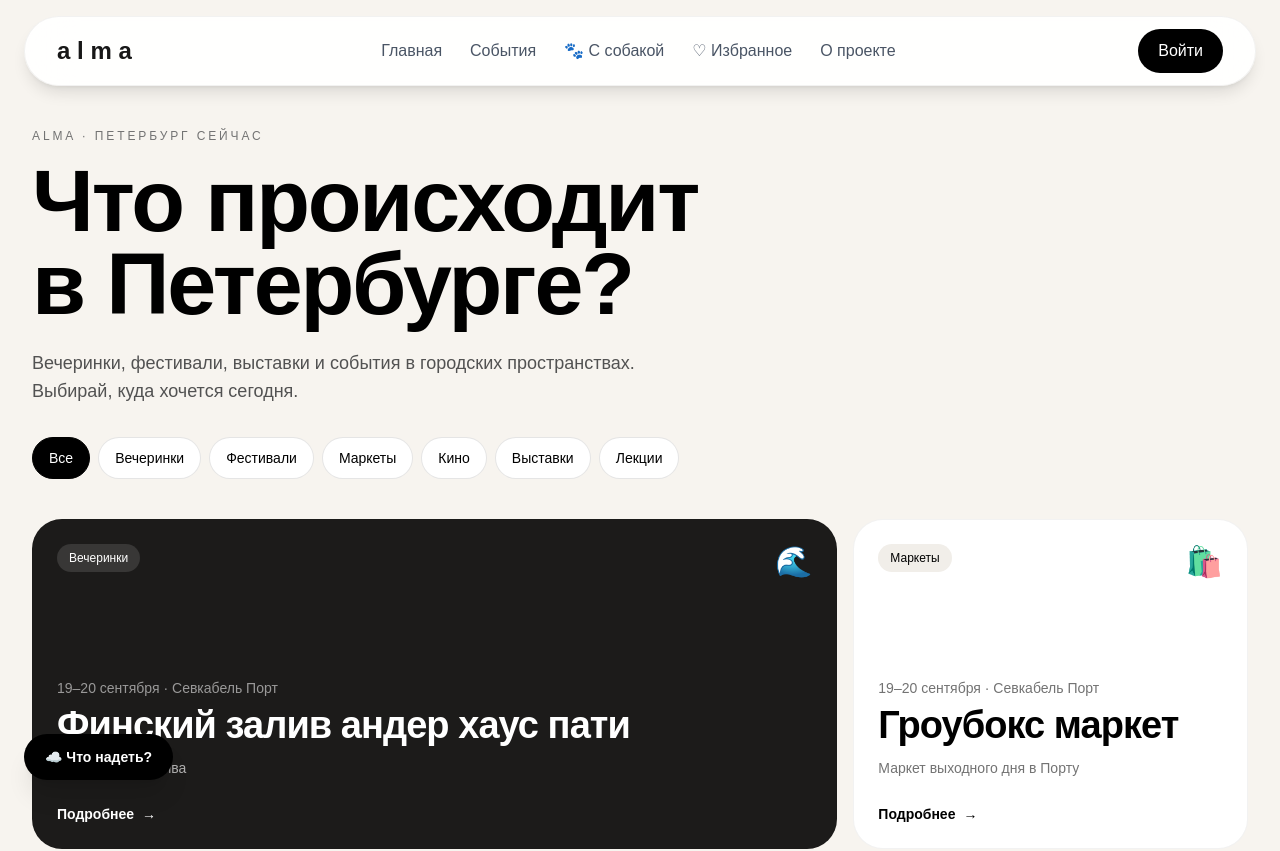
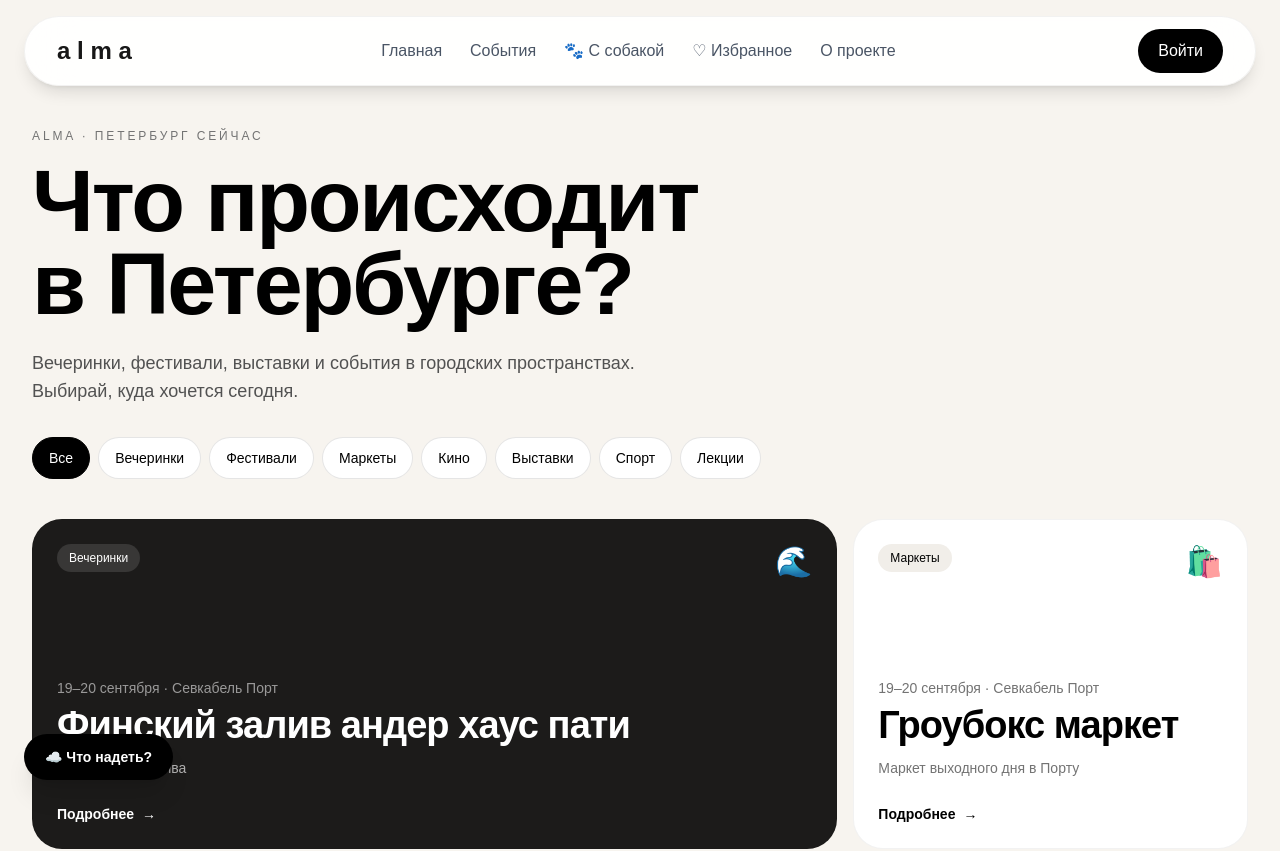
Before and after one commit to olgakastanova48386-dotcom/alma, a Next.js app: page /map in a window 1280 px wide. Shown: the top 851 px of the page. Built offline with nearby package versions, Linux system fonts and the light colour scheme; no server answers.

Commit message:
Добавить спорт в события Петербурга

```diff
--- a/app/map/page.tsx
+++ b/app/map/page.tsx
@@ -17,13 +17,14 @@ const events: EventItem[] = [
   { title: "Гроубокс маркет", place: "Севкабель Порт", date: "19–20 сентября", category: "Маркеты", note: "Маркет выходного дня в Порту", href: "https://sevcableport.ru/afisha/", accent: "🛍️" },
   { title: "КОИ Азия Фестиваль", place: "Севкабель Порт · Цех", date: "19–20 сентября", category: "Фестивали", note: "Азия, музыка, еда, маркет и фотозоны · вход по регистрации", href: "https://sevcableport.ru/afisha/koi-aziya-festival/", accent: "🏮" },
   { title: "SPIEXFF", place: "Севкабель Порт · лекторий’порт", date: "до 20 сентября", category: "Кино", note: "Международный фестиваль экспериментального кино", href: "https://sevcableport.ru/afisha/sankt-peterburgskij-mezhdunarodnyj-festival-eksperimentalnogo-kino-spiexff/", accent: "🎞️" },
+  { title: "Тренировки на набережной", place: "Севкабель Порт · Набережная", date: "до 30 сентября", category: "Спорт", note: "Йога и функциональные тренировки на берегу · вход свободный", href: "https://sevcableport.ru/afisha/trenirovki-na-naberezhnoj/", accent: "🧘" },
   { title: "Виктор Цой. Легенда", place: "Севкабель Порт", date: "до 27 сентября", category: "Выставки", note: "Выставка в Порту", href: "https://sevcableport.ru/afisha/", accent: "🎸" },
   { title: "Музей Восстания Машин", place: "Брусницын", date: "с 20 сентября", category: "Выставки", note: "Новый интерактивный музей · ежедневно", href: "https://brusnitsyn.spb.ru/", accent: "🤖" },
   { title: "Яркий фовизм", place: "Брусницын", date: "27 сентября", category: "Лекции", note: "Лекция из цикла «Изменчивый XX век»", href: "https://brusnitsyn.spb.ru/", accent: "🎨" },
   { title: "DARK WAVE", place: "Брусницын", date: "31 октября", category: "Вечеринки", note: "Тёмная эстетика, образы и немного мистики", href: "https://brusnitsyn.spb.ru/", accent: "🖤" },
 ];
 
-const filters = ["Все", "Вечеринки", "Фестивали", "Маркеты", "Кино", "Выставки", "Лекции"];
+const filters = ["Все", "Вечеринки", "Фестивали", "Маркеты", "Кино", "Выставки", "Спорт", "Лекции"];
 
 export default function MapPage() {
   const [filter, setFilter] = useState("Все");
```
